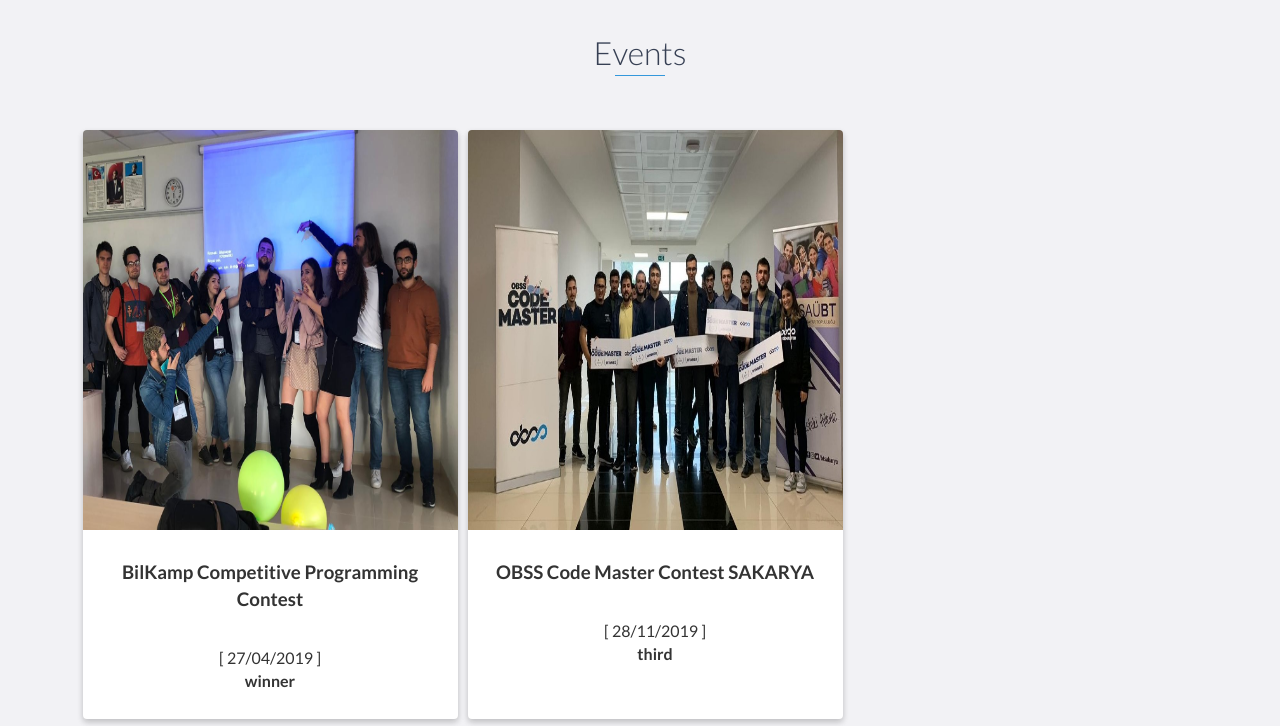
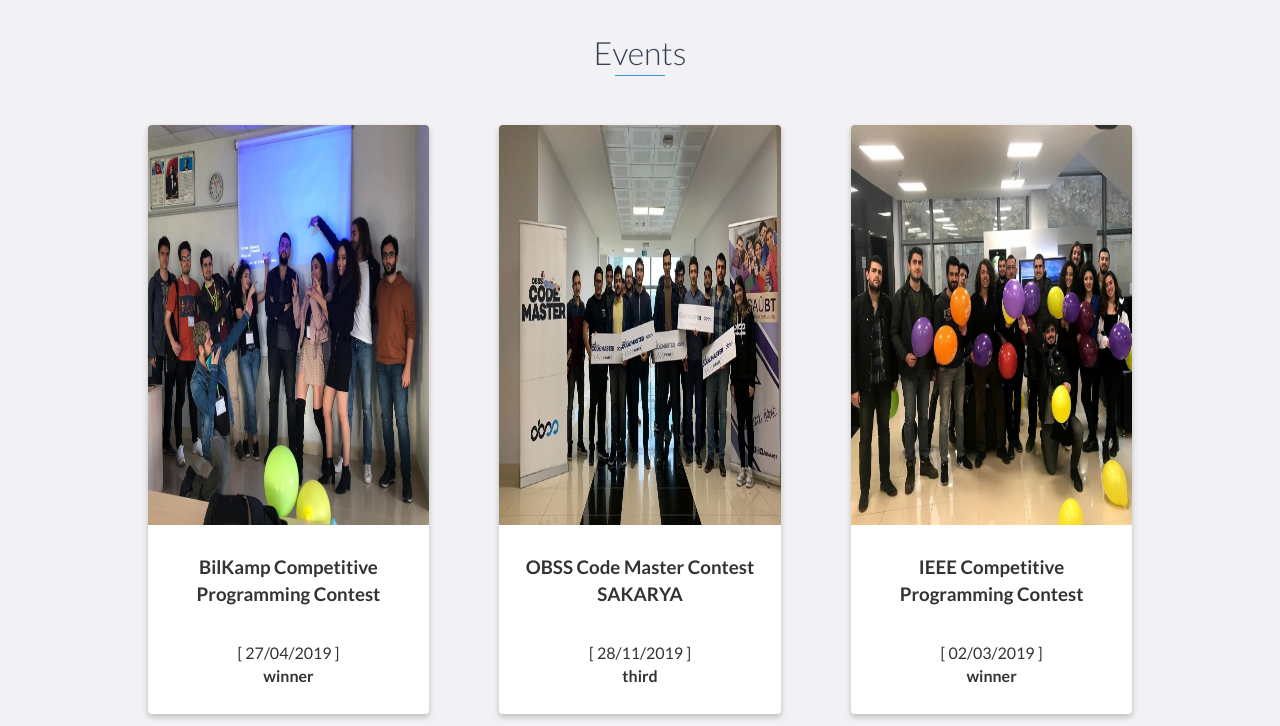
Before and after one commit to eryucel/eryucel.github.io, a plain HTML site: page index.html in a window 1280 px wide. Shown: the part 3500-4226 px from the top of the page. Drawn offline with nearby package versions, Linux system fonts and the light colour scheme.

Commit message:
Update events section

```diff
--- a/index.html
+++ b/index.html
@@ -334,9 +334,9 @@
 <div id="events" class="background-alt">
     <h2 class="heading">Events</h2>
     <div class="container-events">
-        <div class="row" style="display: flex; flex-wrap: wrap">
-            <div class="project shadow-large col-md-4 col-sm-6 col-xs-12"
-                 style="padding: 0;margin: 5px 5px;display: flex;flex-direction: column">
+        <div class="row" style="display: flex; flex-wrap: wrap; justify-content: space-between">
+            <div class="project shadow-large col-md-3 col-sm-6 col-xs-12"
+                 style="padding: 0;margin: 0;display: flex;flex-direction: column">
                 <div class="project-image">
                     <img src="images/bilkamp.jpg" style="width: 100%"/>
                 </div>
@@ -352,8 +352,8 @@
                 <!-- End .project-info -->
             </div>
             <!-- End .project -->
-            <div class="project shadow-large col-md-4 col-sm-6 col-xs-12"
-                 style="padding: 0;margin: 5px 5px;display: flex;flex-direction: column">
+            <div class="project shadow-large col-md-3 col-sm-6 col-xs-12"
+                 style="padding: 0;margin: 0;display: flex;flex-direction: column">
                 <div class="project-image">
                     <img src="images/obss2.jpg" style="width: 100%"/>
                 </div>
@@ -369,8 +369,8 @@
                 <!-- End .project-info -->
             </div>
             <!-- End .project -->
-            <div class="project shadow-large col-md-4 col-sm-6 col-xs-12"
-                 style="padding: 0;margin: 5px 5px;display: flex;flex-direction: column">
+            <div class="project shadow-large col-md-3 col-sm-6 col-xs-12"
+                 style="padding: 0;margin: 0;display: flex;flex-direction: column">
                 <div class="project-image">
                     <img src="images/ieee.jpg" style="width: 100%;"/>
                 </div>
@@ -386,9 +386,6 @@
                 <!-- End .project-info -->
             </div>
             <!-- End .project -->
-        </div>
-        <div class="row" style="display: flex">
-
         </div>
     </div>
 </div>
```
Also changed, not shown: 1 other file.
